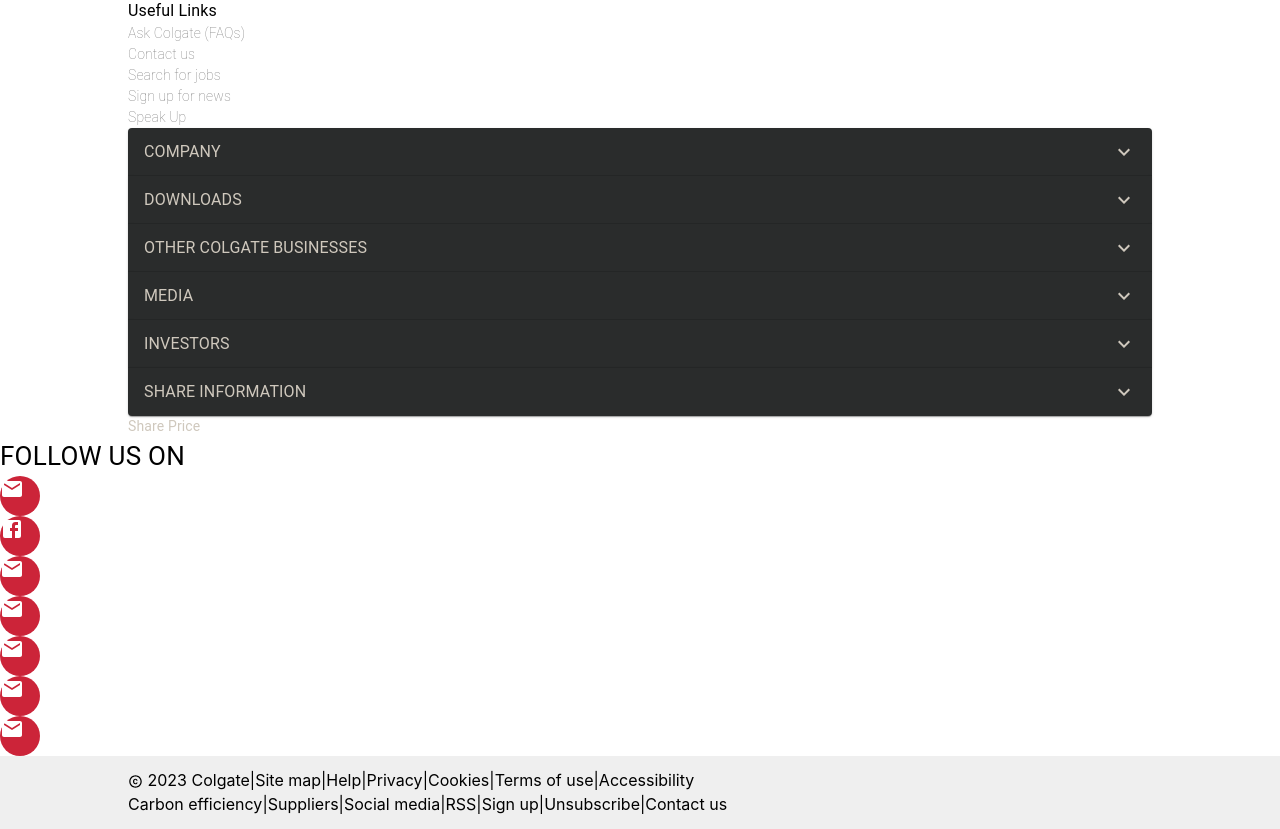
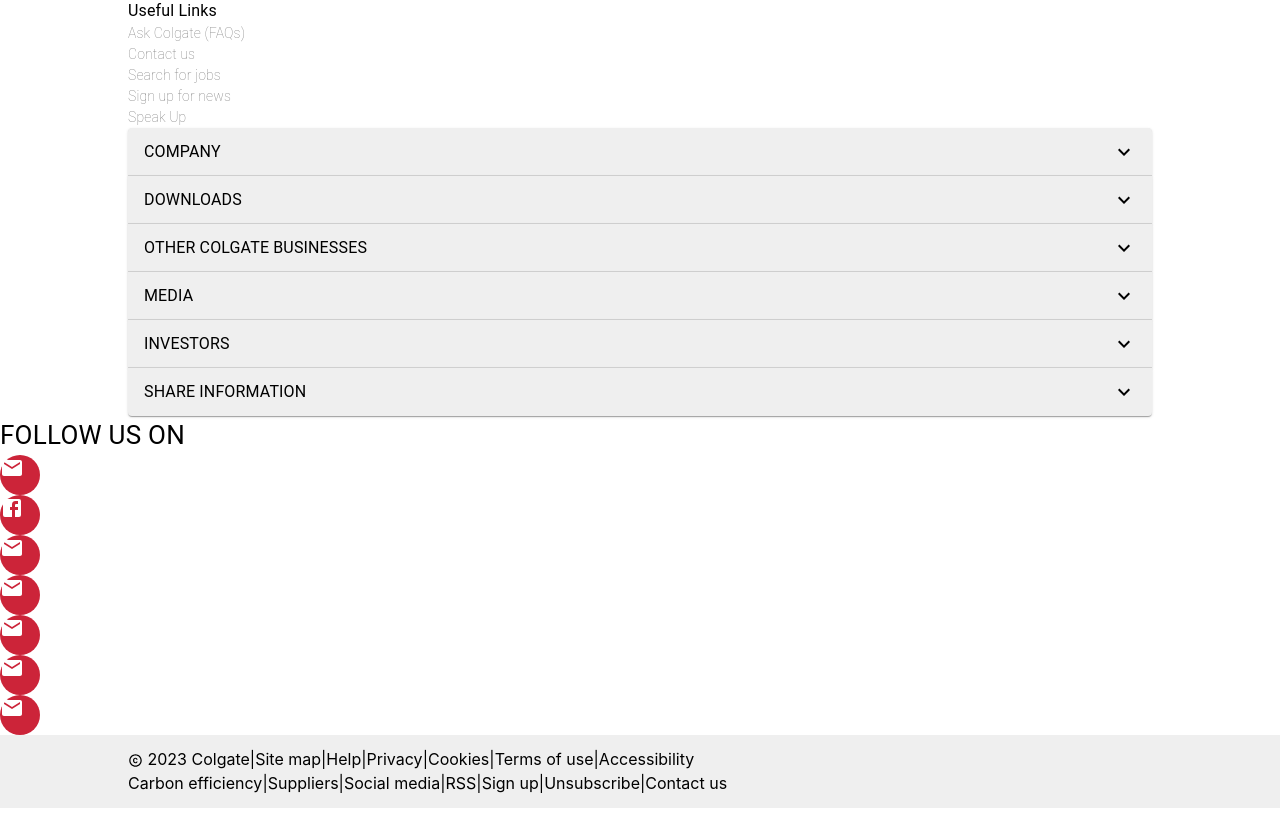
Before and after one commit to MUHAMMAD-ABDUL-RAFAY/UnileverClone, a React (Vite) app: page / in a window 1280 px wide. Shown: the part 10411-11240 px from the top of the page. After the commit the page ends 11219 px from the top, so only its background shows below. Built offline with nearby package versions, Linux system fonts and the light colour scheme.

Commit message:
changes in accordian

```diff
--- a/src/components/Accord.jsx
+++ b/src/components/Accord.jsx
@@ -7,97 +7,116 @@
 const Accord = () => {
   return (
     <div style={{ marginLeft: "10%", marginRight: "10%" }}>
-      <Accordion style={{ backgroundColor: "#2A2C2C" }}>
+      {/* backgroundColor #2a2c2c */}
+      <Accordion style={{ backgroundColor: "#efefef" }}>
         <AccordionSummary
-          expandIcon={<ExpandMoreIcon style={{ color: "#CFC8BD" }} />}
+        // color #CFC8BD
+          expandIcon={<ExpandMoreIcon style={{ color: "#000" }} />}
           aria-controls="panel1-content"
           id="panel1-header"
         >
-          <Typography style={{ color: "#CFC8BD" }}>COMPANY</Typography>
+          {/* color #CFC8BD */}
+          <Typography style={{ color: "#000" }}>COMPANY</Typography>
         </AccordionSummary>
         <AccordionDetails>
-          <Typography>
-            Lorem ipsum dolor sit amet, consectetur adipiscing elit. Suspendisse
-            malesuada lacus ex, sit amet blandit leo lobortis eget.
-          </Typography>
+        <div className="flex flex-col gap-y-2">
+            <a>Global addresses</a>
+            <a>Strategy</a>
+            <a>Our leadership</a>
+            <a>Brands A - Z</a>
+            <a>Our history</a>
+            <a>Sustainability</a>
+          </div>
         </AccordionDetails>
       </Accordion>
-      <Accordion style={{ backgroundColor: "#2A2C2C" }}>
+      {/* backgroundColor #2a2c2c */}
+      <Accordion style={{ backgroundColor: "#efefef" }}>
         <AccordionSummary
-          expandIcon={<ExpandMoreIcon style={{ color: "#CFC8BD" }} />}
+        // color #CFC8BD
+          expandIcon={<ExpandMoreIcon style={{ color: "#000" }} />}
           aria-controls="panel1-content"
           id="panel1-header"
         >
-          <Typography style={{ color: "#CFC8BD" }}>DOWNLOADS</Typography>
+          {/* color #CFC8BD */}
+          <Typography style={{ color: "#000" }}>DOWNLOADS</Typography>
         </AccordionSummary>
         <AccordionDetails>
-          <Typography>
-            Lorem ipsum dolor sit amet, consectetur adipiscing elit. Suspendisse
-            malesuada lacus ex, sit amet blandit leo lobortis eget.
-          </Typography>
+          <div className="flex flex-col gap-y-2">
+            <a>Annual Review (pdf, 17Mb)</a>
+            <a>CSV and Sustainability Report (pdf, 15Mb)</a>
+            <a>Responsible Sourcing Standard (pdf, 2Mb)</a>
+          </div>
         </AccordionDetails>
       </Accordion>
-      <Accordion style={{ backgroundColor: "#2A2C2C" }}>
+      {/* backgroundColor #2a2c2c */}
+      <Accordion style={{ backgroundColor: "#efefef" }}>
         <AccordionSummary
-          expandIcon={<ExpandMoreIcon style={{ color: "#CFC8BD" }} />}
+        // color #CFC8BD
+          expandIcon={<ExpandMoreIcon style={{ color: "#000" }} />}
           aria-controls="panel1-content"
           id="panel1-header"
         >
-          <Typography style={{ color: "#CFC8BD" }}>OTHER COLGATE BUSINESSES</Typography>
+          {/* color #CFC8BD */}
+          <Typography style={{ color: "#000" }}>OTHER COLGATE BUSINESSES</Typography>
         </AccordionSummary>
         <AccordionDetails>
-          <Typography>
-            Lorem ipsum dolor sit amet, consectetur adipiscing elit. Suspendisse
-            malesuada lacus ex, sit amet blandit leo lobortis eget.
-          </Typography>
+        <div className="flex flex-col gap-y-2">
+            <a>Colgate Health Science</a>
+            <a>Colgate Nespresso</a>
+            <a>Colgate Purina Petcare</a>
+          </div>
         </AccordionDetails>
       </Accordion>
-      <Accordion style={{ backgroundColor: "#2A2C2C" }}>
+      {/* backgroundColor #2a2c2c */}
+      <Accordion style={{ backgroundColor: "#efefef" }}>
         <AccordionSummary
-          expandIcon={<ExpandMoreIcon style={{ color: "#CFC8BD" }} />}
+        // color #CFC8BD
+          expandIcon={<ExpandMoreIcon style={{ color: "#000" }} />}
           aria-controls="panel1-content"
           id="panel1-header"
         >
-          <Typography style={{ color: "#CFC8BD" }}>MEDIA</Typography>
+          {/* color #CFC8BD */}
+          <Typography style={{ color: "#000" }}>MEDIA</Typography>
         </AccordionSummary>
         <AccordionDetails>
-          <Typography>
-            Lorem ipsum dolor sit amet, consectetur adipiscing elit. Suspendisse
-            malesuada lacus ex, sit amet blandit leo lobortis eget.
-          </Typography>
+        <div className="flex flex-col gap-y-2">
+            <a>News</a>
+            <a>Media contacts</a>
+            <a>Images</a>
+          </div>
         </AccordionDetails>
+        {/* backgroundColor #2a2c2c */}
       </Accordion>
-      <Accordion style={{ backgroundColor: "#2A2C2C" }}>
+      <Accordion style={{ backgroundColor: "#efefef" }}>
         <AccordionSummary
-          expandIcon={<ExpandMoreIcon style={{ color: "#CFC8BD" }} />}
+        // color #CFC8BD
+          expandIcon={<ExpandMoreIcon style={{ color: "#000" }} />}
           aria-controls="panel1-content"
           id="panel1-header"
         >
-          <Typography style={{ color: "#CFC8BD" }}>INVESTORS</Typography>
+          {/* color #CFC8BD */}
+          <Typography style={{ color: "#000" }}>INVESTORS</Typography>
         </AccordionSummary>
         <AccordionDetails>
-          <Typography>
-            Lorem ipsum dolor sit amet, consectetur adipiscing elit. Suspendisse
-            malesuada lacus ex, sit amet blandit leo lobortis eget.
-          </Typography>
+        <div className="flex flex-col gap-y-2">
+            <a>Corporate governance</a>
+            <a>Shares, ADRs, & Bonds</a>
+            <a>Publications</a>
+          </div>
         </AccordionDetails>
       </Accordion>
-      <Accordion className="mb-4" style={{ backgroundColor: "#2A2C2C" }}>
+      <Accordion className="mb-4" style={{ backgroundColor: "#efefef" }}>
         <AccordionSummary
-          expandIcon={<ExpandMoreIcon style={{ color: "#CFC8BD" }} />}
+          expandIcon={<ExpandMoreIcon style={{ color: "#000" }} />}
           aria-controls="panel1-content"
           id="panel1-header"
         >
-          <Typography style={{ color: "#CFC8BD" }}>SHARE INFORMATION</Typography>
+          <Typography style={{ color: "#000" }}>SHARE INFORMATION</Typography>
         </AccordionSummary>
         <AccordionDetails>
-          <Typography>
-            Lorem ipsum dolor sit amet, consectetur adipiscing elit. Suspendisse
-            malesuada lacus ex, sit amet blandit leo lobortis eget.
-          </Typography>
+          <a>Share Price</a>
         </AccordionDetails>
       </Accordion>
-      <Typography style={{fontSize:"0.875rem",color:"#CFC8BD"}}>Share Price</Typography>
     </div>
   );
 };
```
